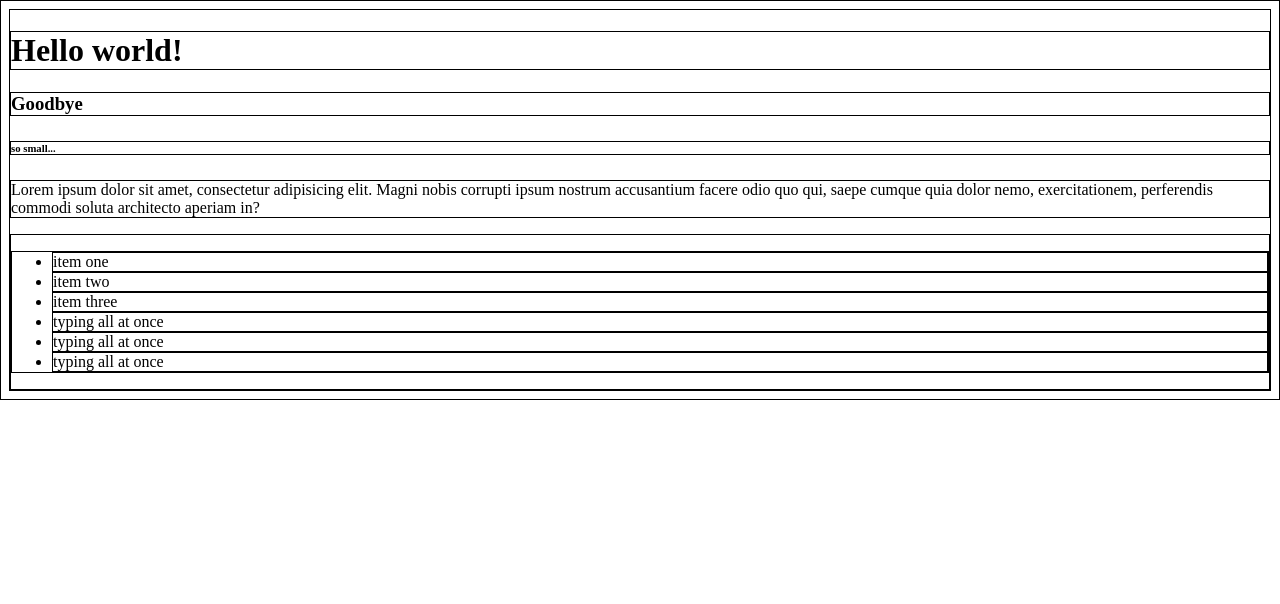
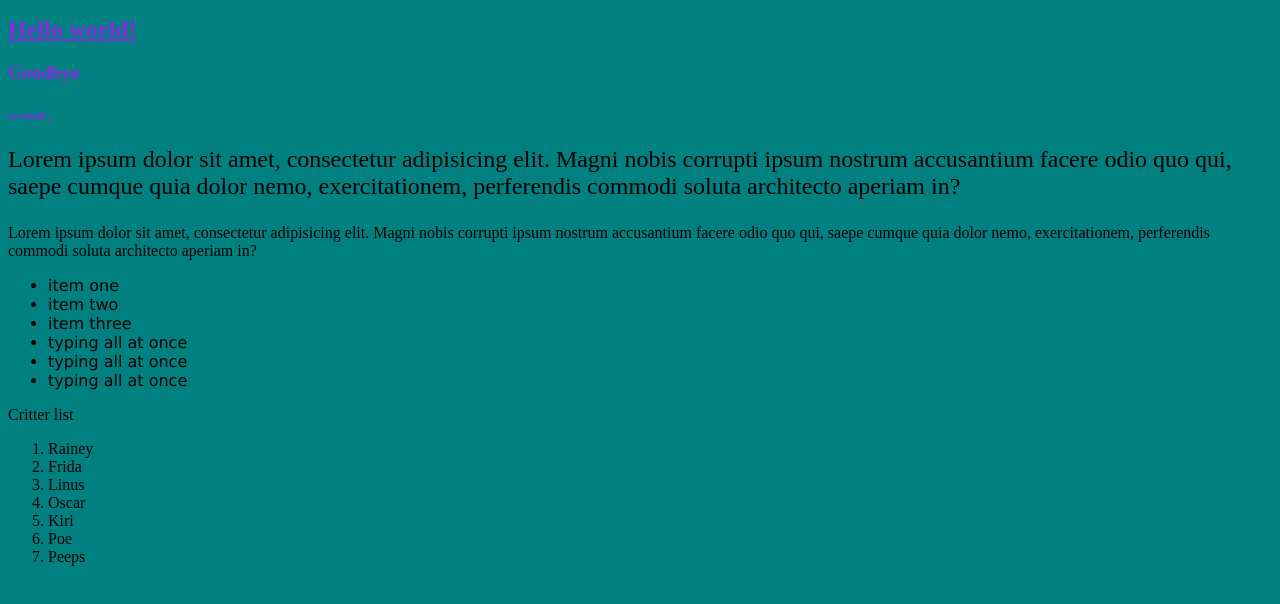
Before and after one commit to originalmenagerie/bug-free-meme, a plain HTML site: page index.html in a window 1280 px wide. Drawn offline with Linux system fonts and the light colour scheme.

Commit message:
more playing with the page

```diff
--- a/index.html
+++ b/index.html
@@ -5,15 +5,15 @@
     <meta name="viewport" content="width=device-width, initial-scale=1.0">
     <meta http-equiv="X-UA-Compatible" content="ie=edge">
     <title>My first page in 2 decades</title>
-    <style> * {border: 1px solid black;}
-    </style>
+    <link rel="stylesheet" href="style.css">
 </head>
 <body>
-  <h1>Hello world!</h1>
+  <h1 class="large-text" id="main-heading">Hello world!</h1>
   <h3>Goodbye</h3>
   <h6>so small...</h6>
+  <p class="large-text">Lorem ipsum dolor sit amet, consectetur adipisicing elit. Magni nobis corrupti ipsum nostrum accusantium facere odio quo qui, saepe cumque quia dolor nemo, exercitationem, perferendis commodi soluta architecto aperiam in?</p>
   <p>Lorem ipsum dolor sit amet, consectetur adipisicing elit. Magni nobis corrupti ipsum nostrum accusantium facere odio quo qui, saepe cumque quia dolor nemo, exercitationem, perferendis commodi soluta architecto aperiam in?</p>
-  <div><ul>
+  <div><ul class="list">
     <li>item one</li>
     <li>item two</li>
     <li>item three</li>
@@ -21,5 +21,16 @@
     <li>typing all at once</li>
     <li>typing all at once</li>
   </ul></div>
+<div>Critter list
+  <ol>
+    <li>Rainey</li>
+    <li>Frida</li>
+    <li>Linus</li>
+    <li>Oscar</li>
+    <li>Kiri</li>
+    <li>Poe</li>
+    <li>Peeps</li>
+  </ol></div>
+
 </body>
 </html>
--- /dev/null
+++ b/style.css
@@ -0,0 +1,19 @@
+h1, h3, h6 {
+    color: blueviolet;
+}
+
+.large-text {
+    font-size: 1.5em;
+}
+
+#main-heading {
+    text-decoration: underline;
+}
+
+body {
+    background-color: teal;
+}
+
+.list {
+    font-family: 'Lucida Sans', 'Lucida Sans Regular', 'Lucida Grande', 'Lucida Sans Unicode', Geneva, Verdana, sans-serif;
+}
```
